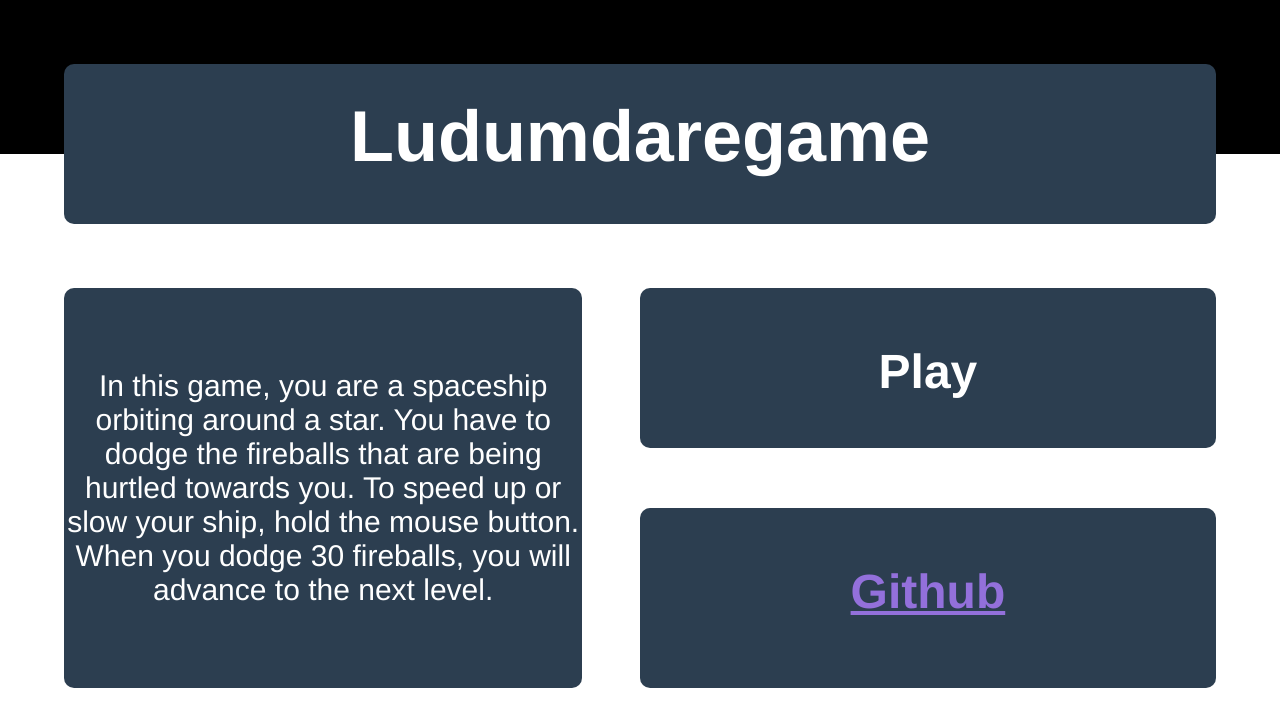
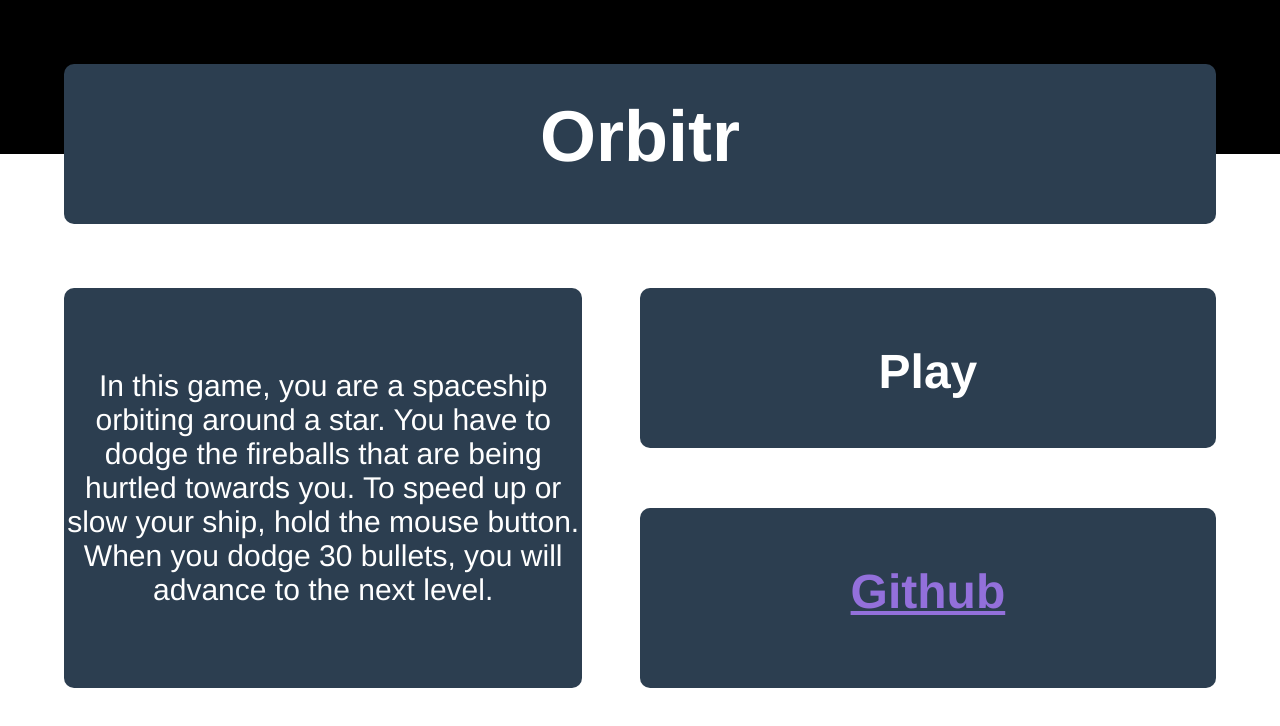
Before and after one commit to xWafl/orbitr, a Vue app: page / in a window 1280 px wide. Shown: the top 726 px of the page. Built offline with nearby package versions, Linux system fonts and the light colour scheme; what vue-window-size would draw is missing.

Commit message:
:sparkles: Change name

```diff
--- a/src/components/Title.vue
+++ b/src/components/Title.vue
@@ -1,12 +1,12 @@
 <template>
     <div class="title">
-        <h1 class="header">Ludumdaregame</h1>
+        <h1 class="header">Orbitr</h1>
         <div class="main">
             <div class="info">
                 <p v-if="!levelup && !gameOver">
                     In this game, you are a spaceship orbiting around a star. You have to dodge the fireballs that are
                     being hurtled towards you. To speed up or slow your ship, hold the mouse button. When you dodge 30
-                    fireballs, you will advance to the next level.
+                    bullets, you will advance to the next level.
                 </p>
                 <p v-if="gameOver && score >= scoreThresh">
                     Great job! You beat level {{ level + 1 }} in {{ time }} seconds.
```
